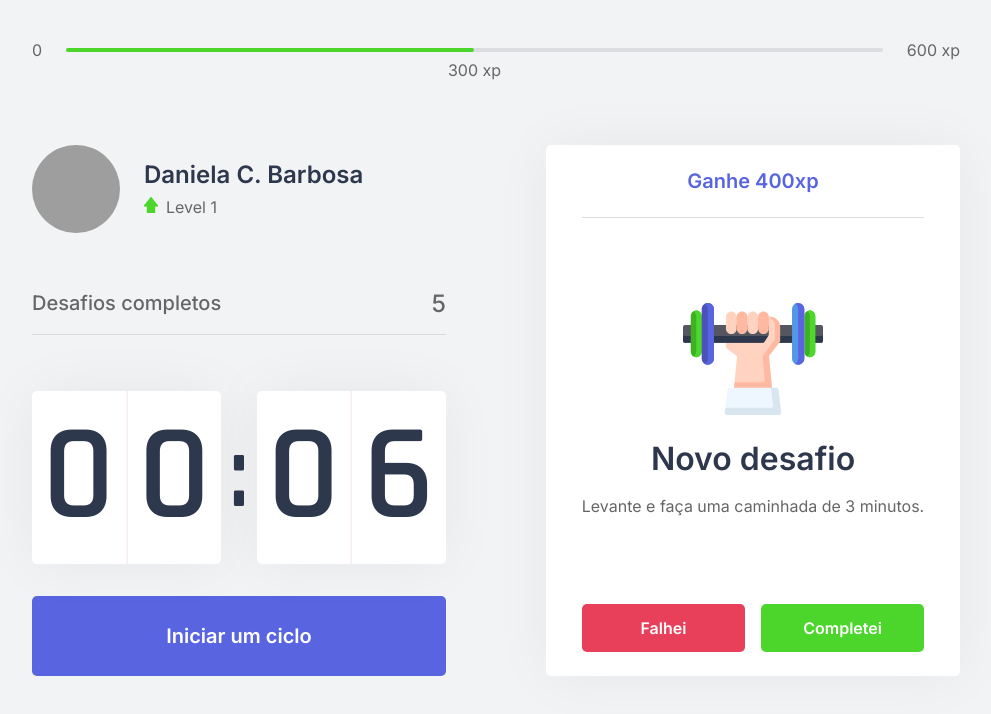
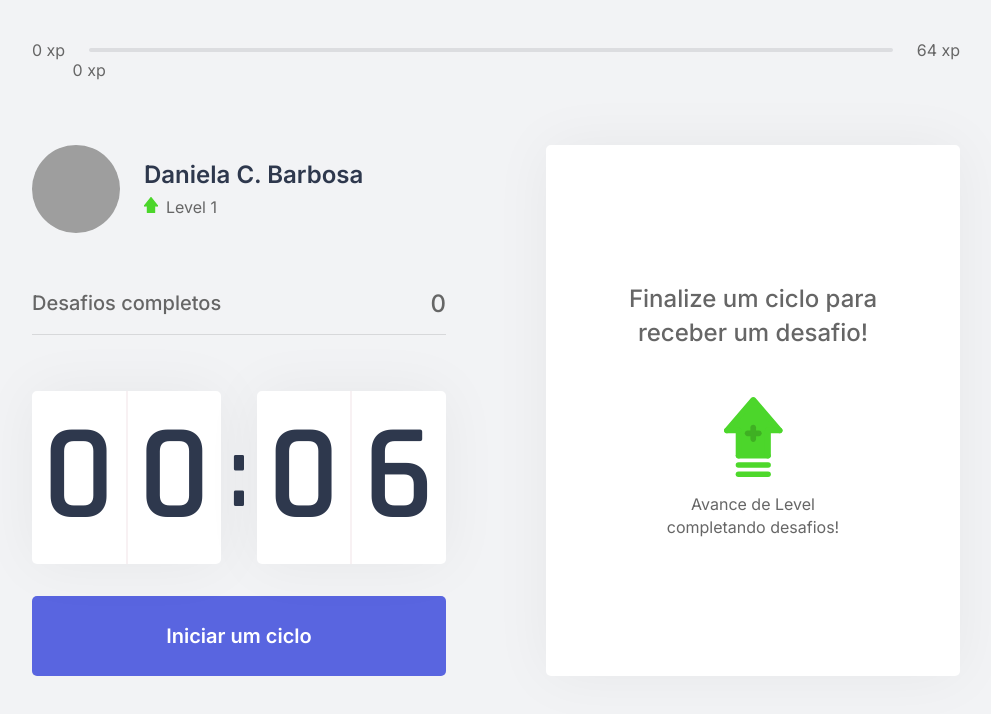
Before and after one commit to danielacb/bootcamp_rocketseat, a Next.js app: page / in a window 1280 px wide. Shown: the top 714 px of the page, without its empty margins (144-1135 px from the left). Built offline with nearby package versions, Linux system fonts and the light colour scheme; grey boxes are pictures that could not be loaded.

Commit message:
third class: add Challenge Context Hook

```diff
--- /dev/null
+++ b/challenges.json
@@ -0,0 +1,62 @@
+[
+  {
+    "type": "body",
+    "description": "Estique um de seus braços com a palma da mão virada para frente e puxe os dedos para cima por 10 segundos por mão.",
+    "amount": 80
+  },
+  {
+    "type": "body",
+    "description": "Estique seu braço contra o peito e puxe-o utilizando o outro braço por 10 segundos por braço.",
+    "amount": 60
+  },
+  {
+    "type": "body",
+    "description": "Puxe seu pescoço com a ajuda da mão para a direita e para a esquerda, permanecendo na posição por alguns segundos.",
+    "amount": 70
+  },
+  {
+    "type": "body",
+    "description": "Com as duas mãos na parte de trás da cabeça, leve-a para baixo, alongando a parte de trás da região.",
+    "amount": 60
+  },
+  {
+    "type": "body",
+    "description": "Cruze as pernas e desça com as mãos esticadas em direção ao chão. Repita o movimento com a outra perna na frente.",
+    "amount": 100
+  },
+  {
+    "type": "body",
+    "description": "Sentado, abra as pernas e tente encostar as palmas das mãos no chão, repita 3 vezes por 5 segundos.",
+    "amount": 80
+  },
+  {
+    "type": "body",
+    "description": "Puxe o joelho de encontro ao peito e segure, troque de perna após 10 segundos.",
+    "amount": 50
+  },
+  {
+    "type": "body",
+    "description": "Sentado, cruze uma perna e incline seu tronco à frente, troque de perna após 10 segundos.",
+    "amount": 80
+  },
+  {
+    "type": "eye",
+    "description": "Sentado, feche os olhos e cubra-os com as palmas da mão durante 2 minutos, depois abra normalmente.",
+    "amount": 90
+  },
+  {
+    "type": "eye",
+    "description": "Em algum ambiente aberto, olhe o mais longe que puder em quatro direções por 3s, mexa apenas os olhos. Repita 3 vezes.",
+    "amount": 140
+  },
+  {
+    "type": "eye",
+    "description": "Usando os polegares, massage a área abaixo das sobrancelhas em movimentos circulares por 15 segundos.",
+    "amount": 70
+  },
+  {
+    "type": "body",
+    "description": "Em pé, gire a cintura o máximo que puder para a esquerda, segure por cinco segundos. Repita para a direita.",
+    "amount": 90
+  }
+]
--- a/src/components/ChallengeBox.tsx
+++ b/src/components/ChallengeBox.tsx
@@ -1,20 +1,26 @@
+import { useContext } from "react";
+import { ChallengesContext } from "../contexts/ChallengesContext";
 import styles from "../styles/components/ChallengeBox.module.css";
 
 export default function ChallengeBox() {
-  const hasActiveChallenge = true;
+  const { activeChallenge, resetChallenge } = useContext(ChallengesContext);
 
   return (
     <div className={styles.challengeBoxContainer}>
-      {hasActiveChallenge ? (
+      {activeChallenge ? (
         <div className={styles.challengeActive}>
-          <header>Ganhe 400xp</header>
+          <header>Ganhe {activeChallenge.amount}</header>
           <main>
-            <img src="icons/body.svg" alt="Desafio" />
+            <img src={`icons/${activeChallenge.type}.svg`} alt="Desafio" />
             <strong>Novo desafio</strong>
-            <p>Levante e faça uma caminhada de 3 minutos.</p>
+            <p>{activeChallenge.description}</p>
           </main>
           <footer>
-            <button type="button" className={styles.challengeFailedButton}>
+            <button
+              type="button"
+              className={styles.challengeFailedButton}
+              onClick={resetChallenge}
+            >
               Falhei
             </button>
             <button type="button" className={styles.challengeSucceededButton}>
--- a/src/components/CompletedChallenges.tsx
+++ b/src/components/CompletedChallenges.tsx
@@ -1,10 +1,14 @@
+import { useContext } from "react";
+import { ChallengesContext } from "../contexts/ChallengesContext";
 import styles from "../styles/components/CompletedChallenges.module.css";
 
 export default function CompletedChallenges() {
+  const { challengesCompleted } = useContext(ChallengesContext);
+
   return (
     <div className={styles.completedChallengesContainer}>
       <span>Desafios completos</span>
-      <span>5</span>
+      <span>{challengesCompleted}</span>
     </div>
   );
 }
--- a/src/components/Countown.tsx
+++ b/src/components/Countown.tsx
@@ -1,9 +1,12 @@
-import { useState, useEffect } from "react";
+import { useState, useEffect, useContext } from "react";
+import { ChallengesContext } from "../contexts/ChallengesContext";
 import styles from "../styles/components/Countdown.module.css";
 
 let countdownTimeout: NodeJS.Timeout;
 
 export default function Countdown() {
+  const { startNewChallenge } = useContext(ChallengesContext);
+
   const [time, setTime] = useState(0.1 * 60);
   const [isActive, setIsActive] = useState(false);
   const [hasFinished, setHasFinished] = useState(false);
@@ -14,6 +17,7 @@ export default function Countdown() {
     } else if (isActive && time === 0) {
       setHasFinished(true);
       setIsActive(false);
+      startNewChallenge();
     }
   }, [isActive, time]);
 
--- a/src/components/ExperienceBar.tsx
+++ b/src/components/ExperienceBar.tsx
@@ -1,16 +1,34 @@
+import { useContext } from "react";
+import { ChallengesContext } from "../contexts/ChallengesContext";
 import styles from "../styles/components/ExperienceBar.module.css";
 
 export default function ExperienceBar() {
+  const { currentExperience, experienceToNextLevel } = useContext(
+    ChallengesContext
+  );
+
+  const percentageToNextLevel =
+    Math.round(100 * currentExperience) / experienceToNextLevel;
+
   return (
     <header className={styles.experienceBar}>
-      <span>0</span>
+      <span>0 xp</span>
       <div>
-        <div style={{ width: "50%" }} />
-        <span className={styles.currentExperience} style={{ left: "50%" }}>
-          300 xp
+        <div
+          style={{
+            width: `${percentageToNextLevel}%`,
+          }}
+        />
+        <span
+          className={styles.currentExperience}
+          style={{
+            left: `${percentageToNextLevel}%`,
+          }}
+        >
+          {currentExperience} xp
         </span>
       </div>
-      <span>600 xp</span>
+      <span>{experienceToNextLevel} xp</span>
     </header>
   );
 }
--- /dev/null
+++ b/src/contexts/ChallengesContext.tsx
@@ -0,0 +1,67 @@
+import { createContext, useState, ReactNode } from "react";
+import challenges from "../../challenges.json";
+
+interface ChallengeProviderProps {
+  children: ReactNode;
+}
+
+interface Challenge {
+  type: "body" | "eye";
+  description: string;
+  amount: number;
+}
+
+interface ChallengesContextData {
+  level: number;
+  currentExperience: number;
+  challengesCompleted: number;
+  activeChallenge: Challenge;
+  experienceToNextLevel: number;
+  levelUp: () => void;
+  startNewChallenge: () => void;
+  resetChallenge: () => void;
+}
+
+export const ChallengesContext = createContext({} as ChallengesContextData);
+
+export default function ChallengesProvider({
+  children,
+}: ChallengeProviderProps) {
+  const [level, setLevel] = useState(1);
+  const [currentExperience, setCurrentExperience] = useState(0);
+  const [challengesCompleted, setChallengesCompleted] = useState(0);
+  const [activeChallenge, setActiveChallenge] = useState(null);
+
+  function levelUp() {
+    setLevel(level + 1);
+  }
+
+  function startNewChallenge() {
+    const randomChallengeIndex = Math.floor(Math.random() * challenges.length);
+    const challenge = challenges[randomChallengeIndex];
+    setActiveChallenge(challenge);
+  }
+
+  function resetChallenge() {
+    setActiveChallenge(null);
+  }
+
+  const experienceToNextLevel = Math.pow((level + 1) * 4, 2);
+
+  return (
+    <ChallengesContext.Provider
+      value={{
+        level,
+        currentExperience,
+        challengesCompleted,
+        activeChallenge,
+        experienceToNextLevel,
+        levelUp,
+        startNewChallenge,
+        resetChallenge,
+      }}
+    >
+      {children}
+    </ChallengesContext.Provider>
+  );
+}
--- a/src/pages/_app.tsx
+++ b/src/pages/_app.tsx
@@ -1,7 +1,14 @@
-import '../styles/global.css'
+import React from "react";
+import ChallengesProvider from "../contexts/ChallengesContext";
+
+import "../styles/global.css";
 
 function MyApp({ Component, pageProps }) {
-  return <Component {...pageProps} />;
+  return (
+    <ChallengesProvider>
+      <Component {...pageProps} />
+    </ChallengesProvider>
+  );
 }
 
 export default MyApp;
```
